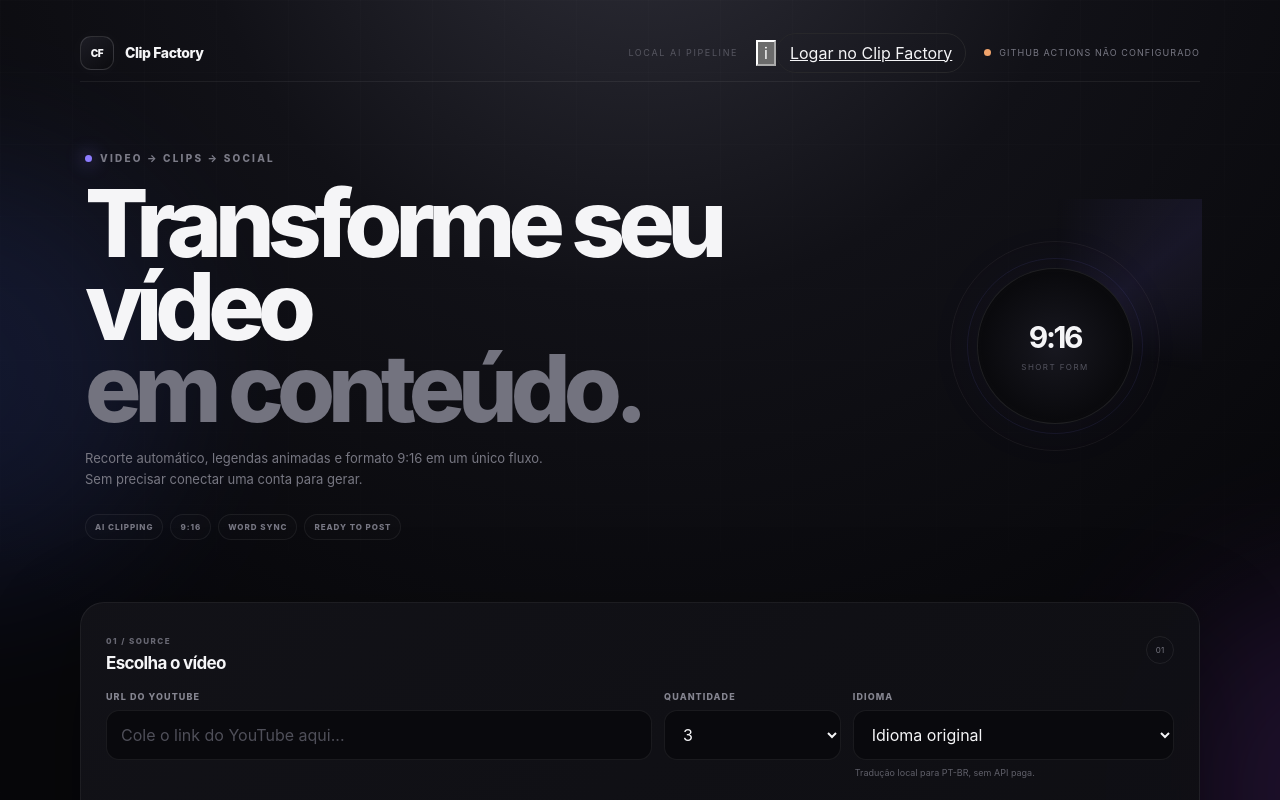
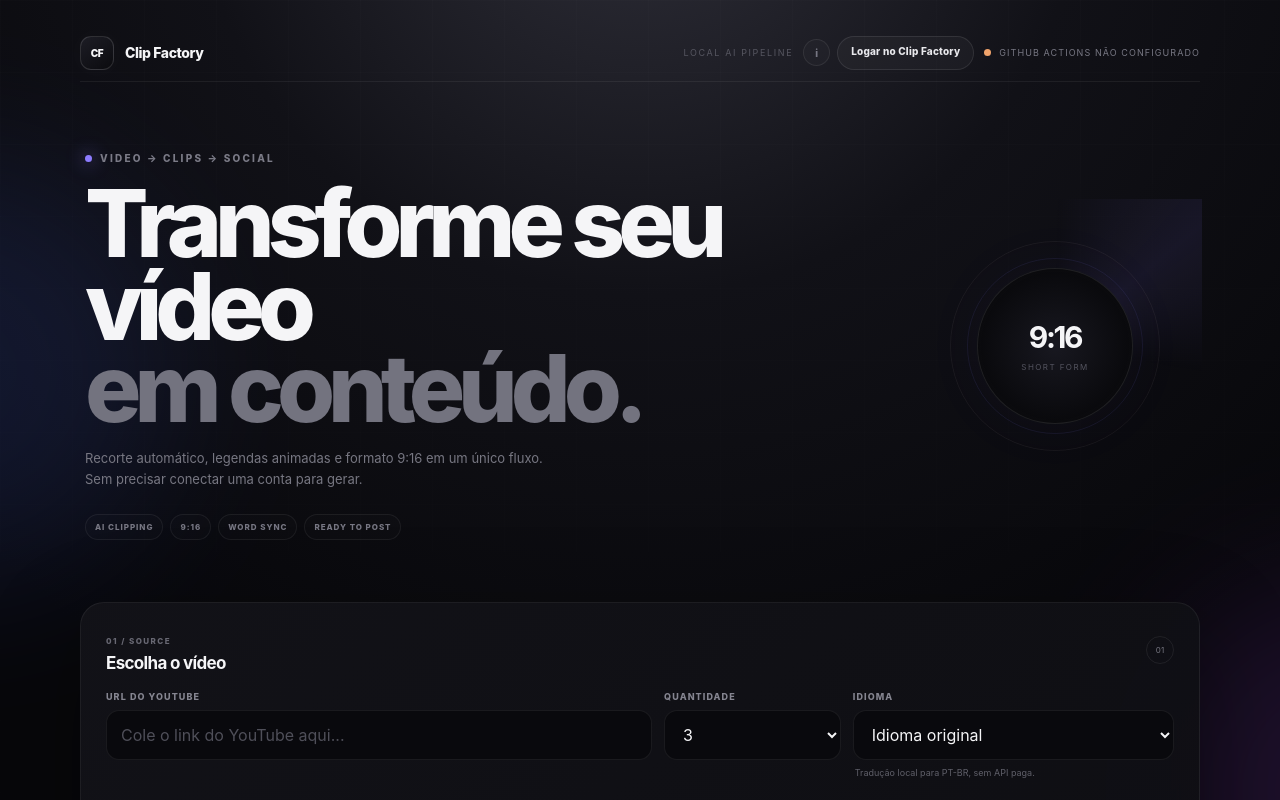
Before and after one commit to mykaelandradee/clip-factory, a Next.js app in the folder web/: page / in a window 1280 px wide. Shown: the top 800 px of the page. Built offline with nearby package versions, Linux system fonts and the light colour scheme; no server answers.

Commit message:
Harmonize Clip Factory header controls

```diff
--- a/web/app/globals.css
+++ b/web/app/globals.css
@@ -213,3 +213,74 @@ button{appearance:none}
   background: rgba(24,24,27,.75);
   font-size: 13px;
 }
+
+
+/* Harmonized header actions */
+.cf-header-meta { gap: 10px; }
+.cf-auth-group { position: relative; display: inline-flex; align-items: center; gap: 7px; }
+.cf-auth-button {
+  min-height: 34px;
+  padding: 8px 13px;
+  border: 1px solid #ffffff18;
+  border-radius: 999px;
+  background: #ffffff08;
+  color: #e9e9ed;
+  text-decoration: none;
+  font-size: 10px;
+  font-weight: 800;
+  letter-spacing: .02em;
+  transition: background .2s ease, border-color .2s ease, transform .2s ease;
+}
+.cf-auth-button:hover { background:#ffffff10; border-color:#ffffff2b; transform:translateY(-1px); }
+.cf-auth-info {
+  position: relative;
+  width: 27px;
+  height: 27px;
+  display: grid;
+  place-items: center;
+  padding: 0;
+  border: 1px solid #ffffff14;
+  border-radius: 50%;
+  background: #ffffff05;
+  color: #777783;
+  cursor: pointer;
+  font-size: 10px;
+  font-weight: 800;
+  transition: .2s ease;
+}
+.cf-auth-info:hover { color:#d9d9df; border-color:#ffffff28; background:#ffffff0a; }
+.cf-auth-info-popover {
+  position: absolute;
+  z-index: 20;
+  top: calc(100% + 10px);
+  right: 0;
+  width: 300px;
+  padding: 11px 13px;
+  border: 1px solid #ffffff14;
+  border-radius: 12px;
+  background: #111117f5;
+  color: #85858f;
+  box-shadow: 0 18px 50px #00000066;
+  backdrop-filter: blur(18px);
+  font-size: 9px;
+  line-height: 1.5;
+  font-weight: 500;
+  text-align: left;
+}
+.cf-account-label {
+  display: inline-flex;
+  align-items: center;
+  min-height: 34px;
+  padding: 0 11px;
+  border: 1px solid #ffffff0d;
+  border-radius: 999px;
+  color: #777783;
+  background: #ffffff03;
+  font-size: 9px;
+  font-weight: 700;
+  letter-spacing: .03em;
+}
+@media(max-width:720px){
+  .cf-account-label { display:none; }
+  .cf-auth-info-popover { width:240px; right:-4px; }
+}
```
